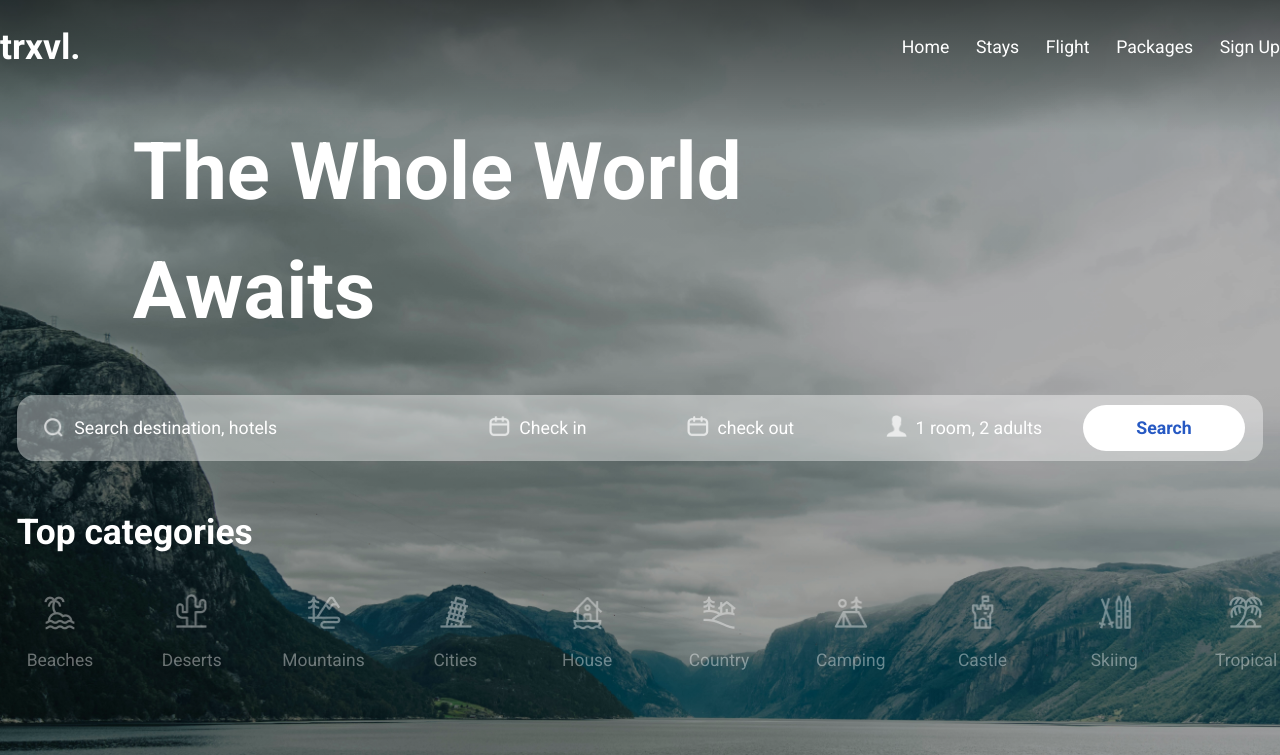
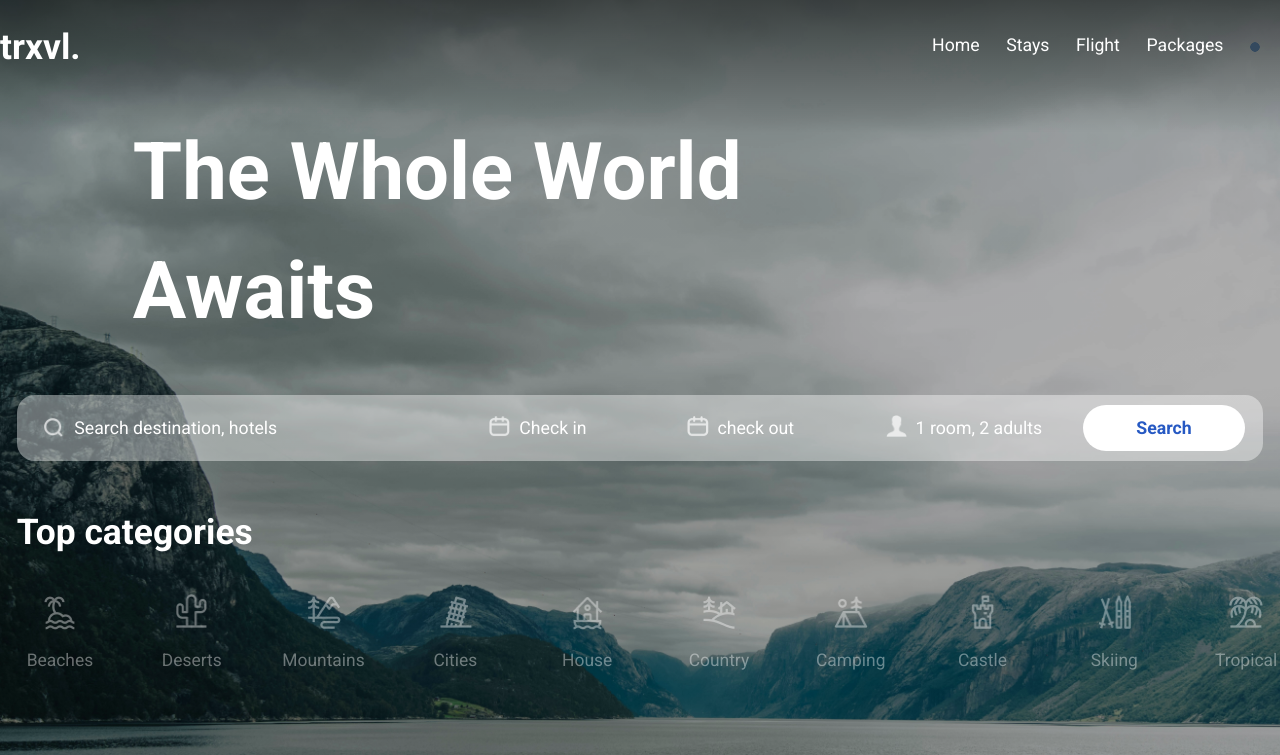
Before and after one commit to raiyan1999j/travelClientSide, a React (Vite) app: page /home in a window 1280 px wide. Shown: the top 755 px of the page. Built offline with nearby package versions, Linux system fonts and the light colour scheme; no server answers.

Commit message:
fix ui performance

```diff
--- a/package.json
+++ b/package.json
@@ -10,6 +10,8 @@
     "preview": "vite preview"
   },
   "dependencies": {
+    "@tanstack/react-query": "^5.59.13",
+    "axios": "^1.7.7",
     "firebase": "^10.14.1",
     "formik": "^2.4.6",
     "react": "^18.3.1",
--- a/src/AuthProvider/AuthProvider.jsx
+++ b/src/AuthProvider/AuthProvider.jsx
@@ -1,6 +1,8 @@
-import { createUserWithEmailAndPassword, GoogleAuthProvider, onAuthStateChanged, signInWithEmailAndPassword, signInWithPopup, updateProfile } from "firebase/auth";
+import { createUserWithEmailAndPassword, GoogleAuthProvider, onAuthStateChanged, signInWithEmailAndPassword, signInWithPopup, signOut, updateProfile } from "firebase/auth";
 import { createContext, useEffect, useState } from "react"
 import auth from "../Firebase/Firebase";
+import { useMutation } from "@tanstack/react-query";
+import { publicRoute } from "../PublicRoute/PublicRoute";
 
 export const InfoProvider = createContext(null);
 
@@ -8,6 +10,15 @@ export default function AuthProvider({children}){
     const [loading,setLoading] = useState(false);
     const [userInfo,setUserInfo]= useState(null);
     const [errorMessage,setError]= useState("");
+    const createUser = useMutation({
+        mutationFn:(value)=>{
+            const wrap = {
+                email: value,
+                author: "user"
+            }
+            return publicRoute.post('/createUser',wrap)
+        }
+    })
 
     const createAccount=(value)=>{
         setLoading(true);
@@ -18,6 +29,7 @@ export default function AuthProvider({children}){
             }).then(()=>{
                 setUserInfo(credential);
                 setLoading(false)
+                createUser.mutate(credential.user.email);
             })
         })
     }
@@ -45,17 +57,26 @@ export default function AuthProvider({children}){
         })
     }
 
+    const logOutUser=()=>{
+        setLoading(true)
+        signOut(auth)
+        .then(()=>{
+            setUserInfo(null)
+            setLoading(false)
+        })
+    }
     useEffect(()=>{
         setLoading(true);
         onAuthStateChanged(auth,(credential)=>{
             if(credential){
                 setUserInfo(credential)
                 setLoading(false)
-                console.log(credential)
+            }else{
+                setLoading(false)
             }
         })
     },[])
-    const info = {createAccount,googleLogin,usualLogin,userInfo,loading,errorMessage};
+    const info = {createAccount,googleLogin,usualLogin,logOutUser,userInfo,loading,errorMessage};
     return(
         <>
             <InfoProvider.Provider value={info}>
--- a/src/ClientSide/Navbar/Navbar.jsx
+++ b/src/ClientSide/Navbar/Navbar.jsx
@@ -1,10 +1,34 @@
 import { NavLink } from "react-router-dom";
 import Banner from "./Banner";
+import { useContext, useState } from "react";
+import { InfoProvider } from "../../AuthProvider/AuthProvider";
+import Spin from "../../Loader/Spin";
+import { useQuery } from "@tanstack/react-query";
+import { publicRoute } from "../../PublicRoute/PublicRoute";
+import Dots from "../../Loader/Dots";
 
-export default function Navbar(){
-    return(
+export default function Navbar() {
+  const { loading, userInfo,logOutUser } = useContext(InfoProvider);
+  const {isPending,isError,data} = useQuery({
+    queryKey:["userAuth",userInfo],
+    queryFn:()=>{
+      return publicRoute(`/userAuthority?email=${userInfo.email}`)
+      .then(res=>res.data.author)
+    }
+  })
+
+  return (
     <>
-            <section className="w-full bg-bannerImg bg-cover bg-no-repeat pt-[26.57px] pb-[300px]">
+      {loading ? (
+        <div className="absolute top-[50%] left-[50%]">
+          <Spin height={100} width={100} />
+        </div>
+      ) : null}
+      <section
+        className={`w-full bg-bannerImg bg-cover bg-no-repeat pt-[26.57px] pb-[300px] ${
+          loading ? " animate-pulse opacity-30" : " animate-none"
+        }`}
+      >
         <div className="max-w-[1408.141px] h-[41px] mx-auto">
           <nav className="h-full w-full flex flex-row items-center mx-auto">
             <div>
@@ -14,22 +38,49 @@ export default function Navbar(){
             </div>
             <div className="ml-auto">
               <ul className="text-white font-Helvetica text-[17.71px] font-normal leading-normal capitalize flex flex-row gap-x-[26.57px]">
-                                <li>home</li>
+                <li>
+                    <NavLink to="/home">
+                        Home
+                    </NavLink>
+                </li>
                 <li>stays</li>
                 <li>flight</li>
                 <li>packages</li>
                 <li>
+                  {
+                    isPending?
+                    <div>
+                      <Dots height={30} width={30} color={"#34495e"}/>
+                    </div>:
+                    data?
+                    <div className="relative group">
+                      {data}
+
+                      <div className="absolute w-[100px] hidden group-hover:block">
+                        {
+                          data=="user"?null:
+                          <button className="py-3 px-2 shadow-inner shadow-gray-900 rounded-xl hover:bg-gray-900 hover:scale-110 capitalize">
+                            Dashboard
+                          </button>
+                        }
+                        <button className="py-3 px-2 shadow-inner shadow-gray-900 rounded-xl hover:bg-gray-900 hover:scale-105 mt-2" onClick={()=>{logOutUser()}}>
+                          Log out
+                        </button>
+                      </div>
+                    </div>:
                     <NavLink to="/signup">
-                                sign up
+                      Sign up
                     </NavLink>
+                  }
                 </li>
               </ul>
             </div>
           </nav>
+
         </div>
 
-                <Banner/>
+        <Banner />
       </section>
     </>
-    )
+  );
 }
--- /dev/null
+++ b/src/Loader/Dots.jsx
@@ -0,0 +1,8 @@
+
+export default function Dots({height,width,color}){
+    return(
+        <>
+            <div className="dots" style={{height:`${height?height:60}px`,width:`${width?width:60}px`,background:`${color?`radial-gradient(circle closest-side,${color} 90%,#0000) 0/calc(100%/3) 100% space`:"radial-gradient(circle closest-side,#000 90%,#0000) 0/calc(100%/3) 100% space"}`}}></div>
+        </>
+    )
+}
--- /dev/null
+++ b/src/PublicRoute/PublicRoute.jsx
@@ -0,0 +1,5 @@
+import axios from 'axios';
+
+export const publicRoute = axios.create({
+    baseURL:"http://localhost:3000/"
+})
--- a/src/index.css
+++ b/src/index.css
@@ -18,4 +18,13 @@
     animation:l4 1s infinite steps(10);
   }
   @keyframes l4 {to{transform: rotate(1turn)}}
+
+.dots {
+  width: 60px;
+  aspect-ratio: 4;
+  background: radial-gradient(circle closest-side,#000 90%,#0000) 0/calc(100%/3) 100% space;
+  clip-path: inset(0 100% 0 0);
+  animation: l1 1s steps(4) infinite;
 }
+@keyframes l1 {to{clip-path: inset(0 -34% 0 0)}}
+}
--- a/src/main.jsx
+++ b/src/main.jsx
@@ -6,7 +6,9 @@ import { createBrowserRouter, RouterProvider } from 'react-router-dom'
 import Home from './ClientSide/Home/Home.jsx'
 import LogInSignUp from './ClientSide/LogInSignUp/LogInSignUP.jsx'
 import AuthProvider from './AuthProvider/AuthProvider.jsx'
+import { QueryClient, QueryClientProvider } from '@tanstack/react-query'
 
+const queryClient = new QueryClient();
 const router = createBrowserRouter([
   {
     path:"/",
@@ -26,8 +28,10 @@ const router = createBrowserRouter([
 
 createRoot(document.getElementById('root')).render(
   <StrictMode>
+  <QueryClientProvider client={queryClient}>
   <AuthProvider>
     <RouterProvider router={router}/>
   </AuthProvider>
+  </QueryClientProvider>
   </StrictMode>,
 )
```
Also changed, not shown: 1 other file (tests, documents, lock files or other folders). Lines whose indentation alone changed are shown as unchanged.
